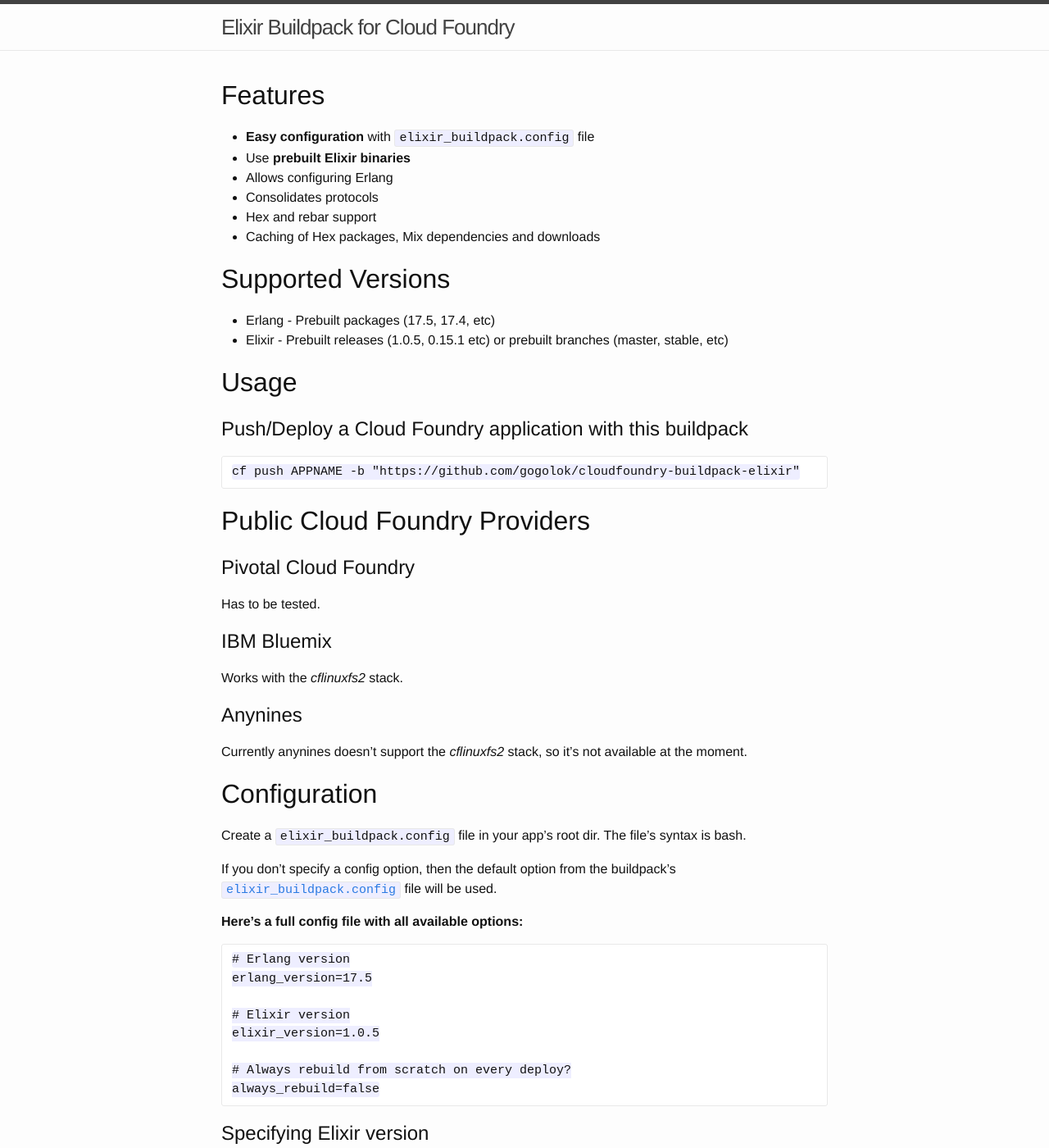
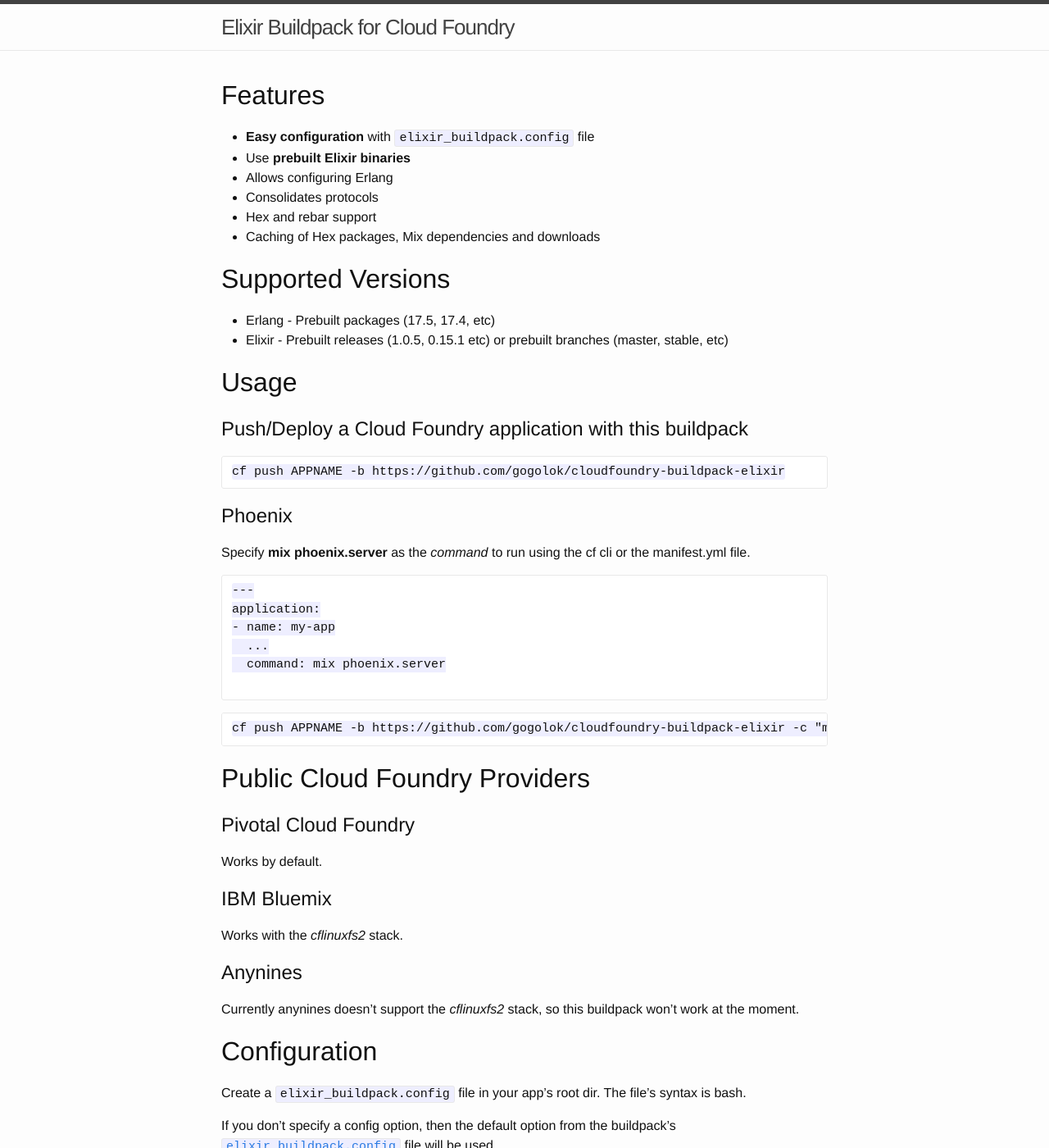
Before and after one commit to gogolok/cloudfoundry-buildpack-elixir-website, a Jekyll site: the page built from index.md, in a window 1280 px wide and 1400 px high. Shown: the whole window at 82% size. Built offline with Jekyll 4.4.1, drawn with Linux system fonts in a browser that asks for light colours.

Commit message:
mention how to deploy phoenix apps and add a note about pcf deployment

````diff
--- a/index.md
+++ b/index.md
@@ -20,14 +20,31 @@ layout: default
 ## Push/Deploy a Cloud Foundry application with this buildpack
 
 ```
-cf push APPNAME -b "https://github.com/gogolok/cloudfoundry-buildpack-elixir"
+cf push APPNAME -b https://github.com/gogolok/cloudfoundry-buildpack-elixir
+```
+
+## Phoenix
+
+Specify **mix phoenix.server** as the *command* to run using the cf cli or the manifest.yml file.
+
+```
+---
+application:
+- name: my-app
+  ...
+  command: mix phoenix.server
+
+```
+
+```
+cf push APPNAME -b https://github.com/gogolok/cloudfoundry-buildpack-elixir -c "mix phoenix.server"
 ```
 
 # Public Cloud Foundry Providers
 
 ## Pivotal Cloud Foundry
 
-Has to be tested.
+Works by default.
 
 ## IBM Bluemix
 
@@ -35,7 +52,7 @@ Works with the *cflinuxfs2* stack.
 
 ## Anynines
 
-Currently anynines doesn't support the *cflinuxfs2* stack, so it's not available at the moment.
+Currently anynines doesn't support the *cflinuxfs2* stack, so this buildpack won't work at the moment.
 
 # Configuration
 
````
